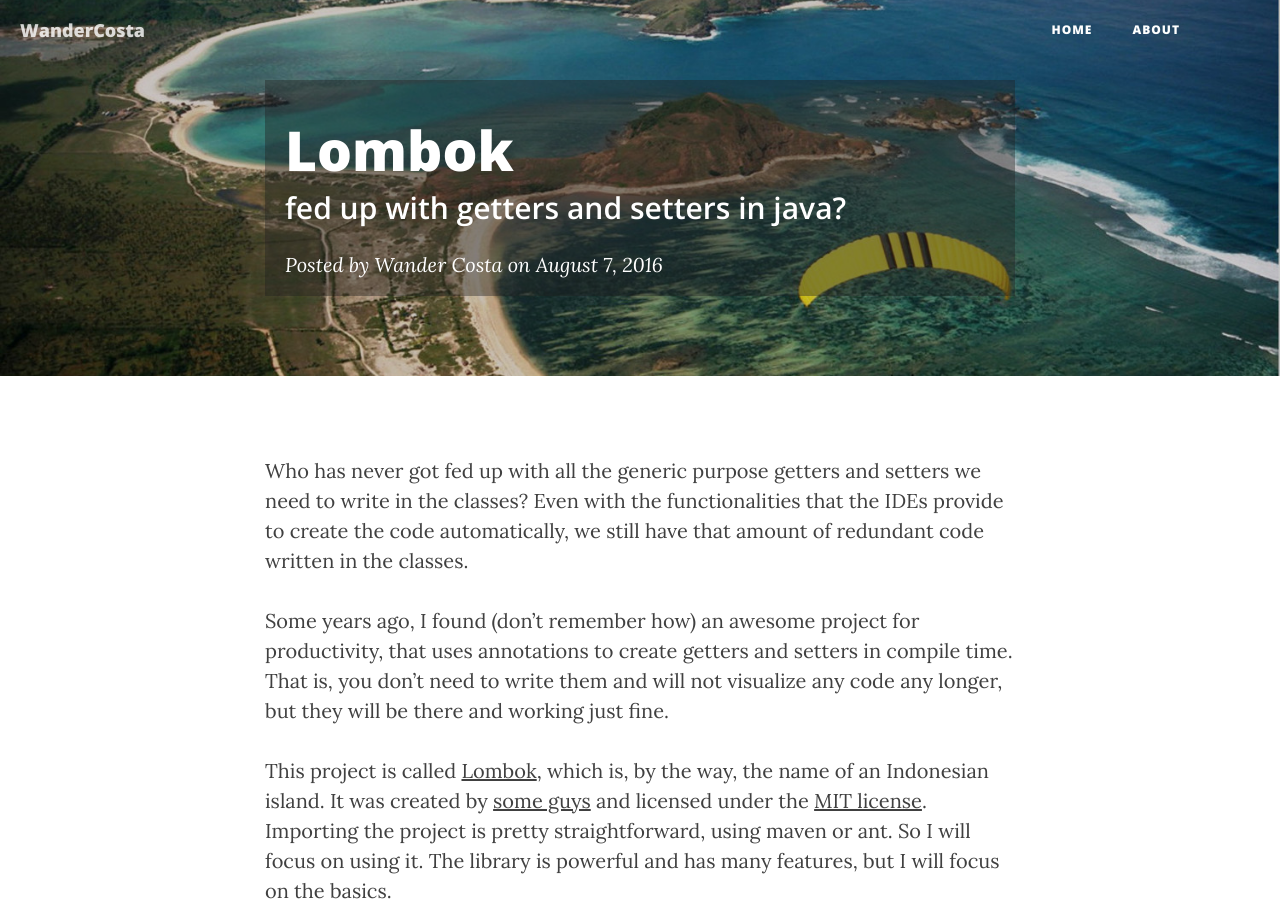
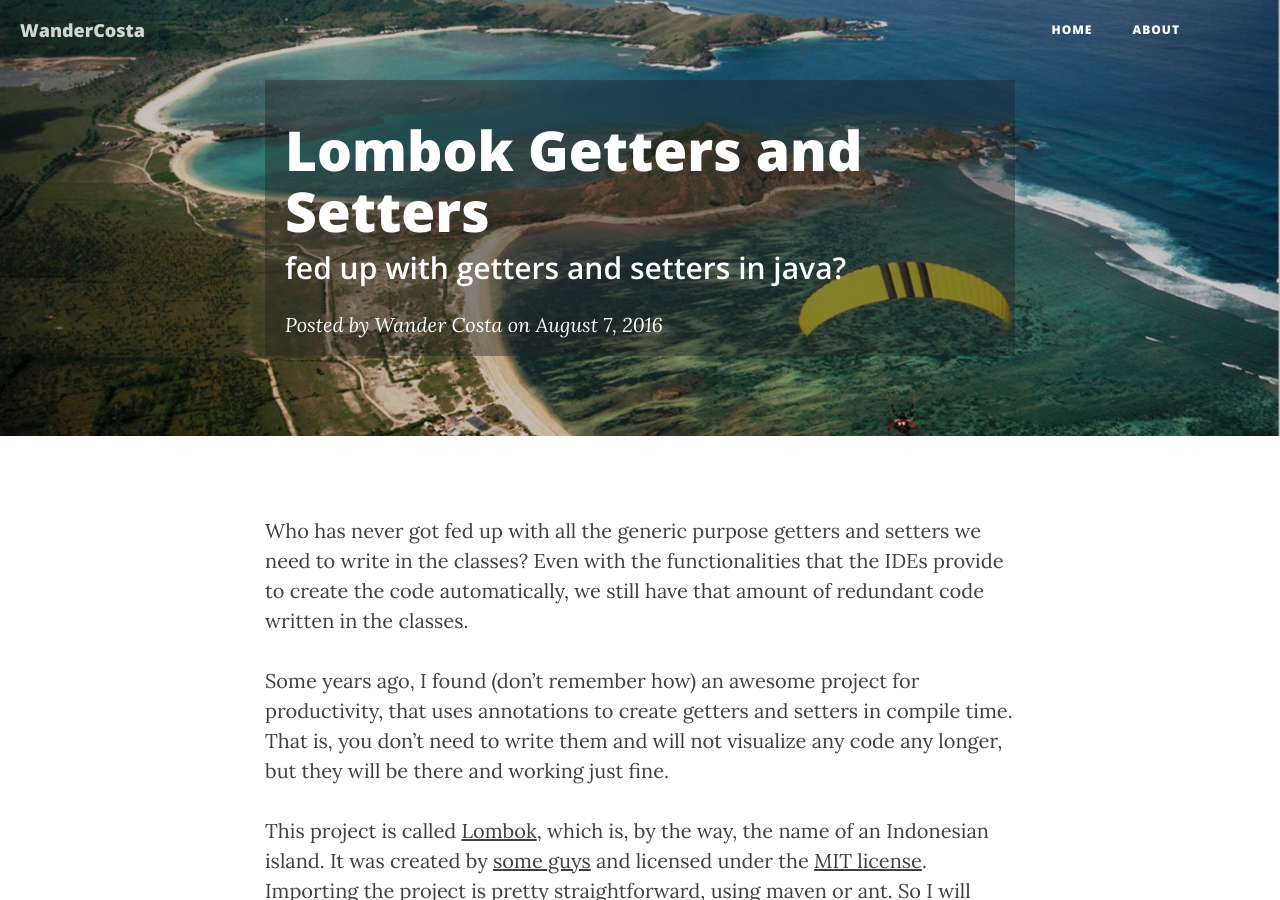
Before and after one commit to rwanderc/blog, a Jekyll site: the page built from _posts/2016-08-08-lombok-getters-and-setters.markdown, in a window 1280 px wide and 900 px high. Built offline with Jekyll 4.4.1, drawn with Linux system fonts in a browser that asks for light colours; nearby versions of some CDN libraries; comment, search, counter and statistics services are not loaded.

Commit message:
Changing name for Lombok

```diff
--- a/_posts/2016-08-08-lombok.markdown
+++ b/_posts/2016-08-08-lombok-getters-and-setters.markdown
@@ -1,6 +1,6 @@
 ---
 layout:      post
-title:       "Lombok"
+title:       "Lombok Getters and Setters"
 subtitle:    "fed up with getters and setters in java?"
 description: "Fed up with getters and setters in java?"
 date:        2016-08-08 01:56:00
```
